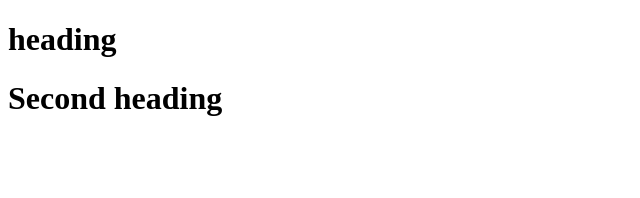
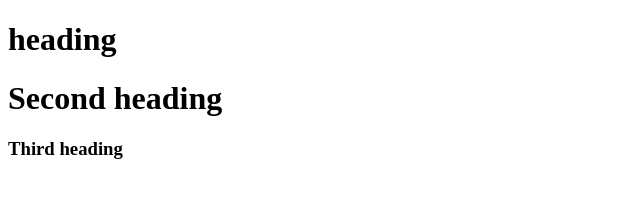
Before and after one commit to isha008/basic-html, a plain HTML site: page index.html in a window 1280 px wide. Shown: the whole page, without its empty margins (0-640 px from the left). Drawn offline with Linux system fonts and the light colour scheme.

Commit message:
New h3 added

```diff
--- a/index.html
+++ b/index.html
@@ -8,5 +8,6 @@
 <body>
     <h1> heading</h1>
     <h1>Second heading</h1>
+    <h3>Third heading</h3>
 </body>
 </html>
```
